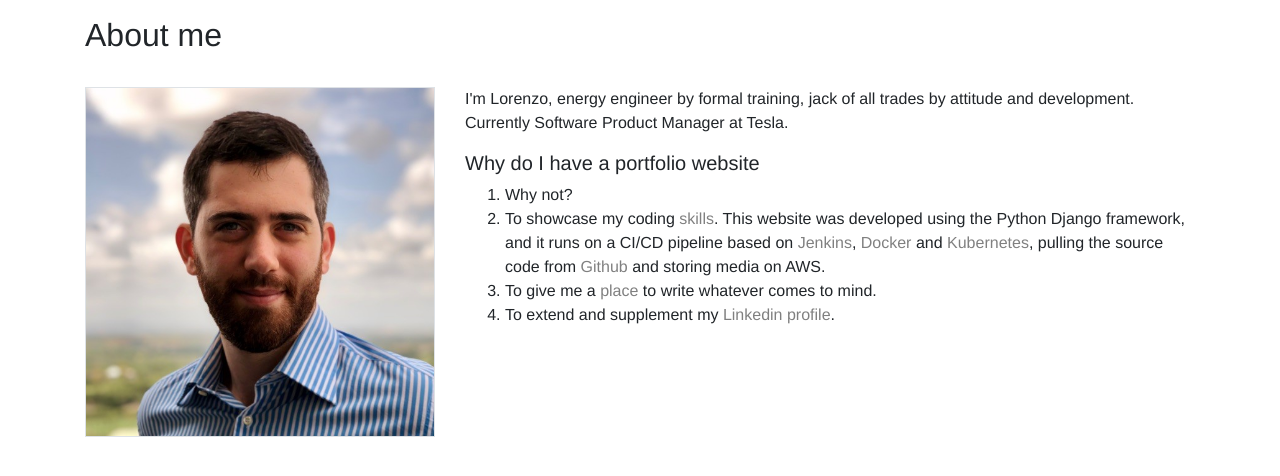
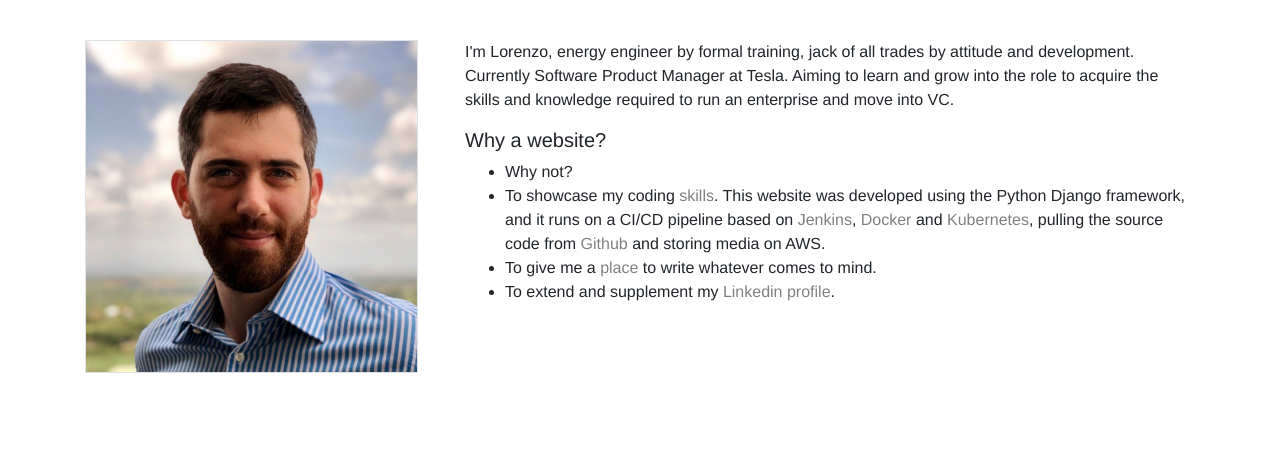
Before and after one commit to lorenzosp93/portfolio, a Django app: page / in a window 1280 px wide. Shown: the part 170-646 px from the top of the page. Run offline with Django 3.2, Linux system fonts and the light colour scheme; some libraries are stand-ins or nearby versions.

Commit message:
html info changes

```diff
--- a/templates/mainpage/about.html
+++ b/templates/mainpage/about.html
@@ -1,24 +1,21 @@
 {% extends "mainpage/base.html" %}
 {% block body_block %}
 
-<h2 class="my-3">
-    About me
-</h2>
-
+<br>
 <div class="row">
     <div class="col-lg-4 col-sm-6 my-3">
         {% load static %}
-        <img src="{% static "mainpage/profilepic.png" %}" width=100% class="border">
+        <img src="{% static "mainpage/profilepic.png" %}" width=95% class="border">
     </div>
     <div class="col-lg-8 col-sm-6 my-3">
         <p>
             I'm Lorenzo, energy engineer by formal training, jack of all trades by attitude and development. Currently
-            Software Product Manager at Tesla.
+            Software Product Manager at Tesla. Aiming to learn and grow into the role to acquire the skills and knowledge required to run an enterprise and move into VC.
         </p>
         <h5>
-            Why do I have a portfolio website
+            Why a website?
         </h5>
-        <ol>
+        <ul>
             <li>
                 Why not?
             </li>
@@ -36,7 +33,15 @@
             <li>
                 To extend and supplement my <a href="https://www.linkedin.com/in/lorenzosp/">Linkedin profile</a>.
             </li>
-        </ol>
+        </ul>
+
+{% comment %}
+        <h5> What can I expect
+        </h5>
+        <p>
+        </p>
+{% endcomment %}
+
     </div>
 </div>
 
```
